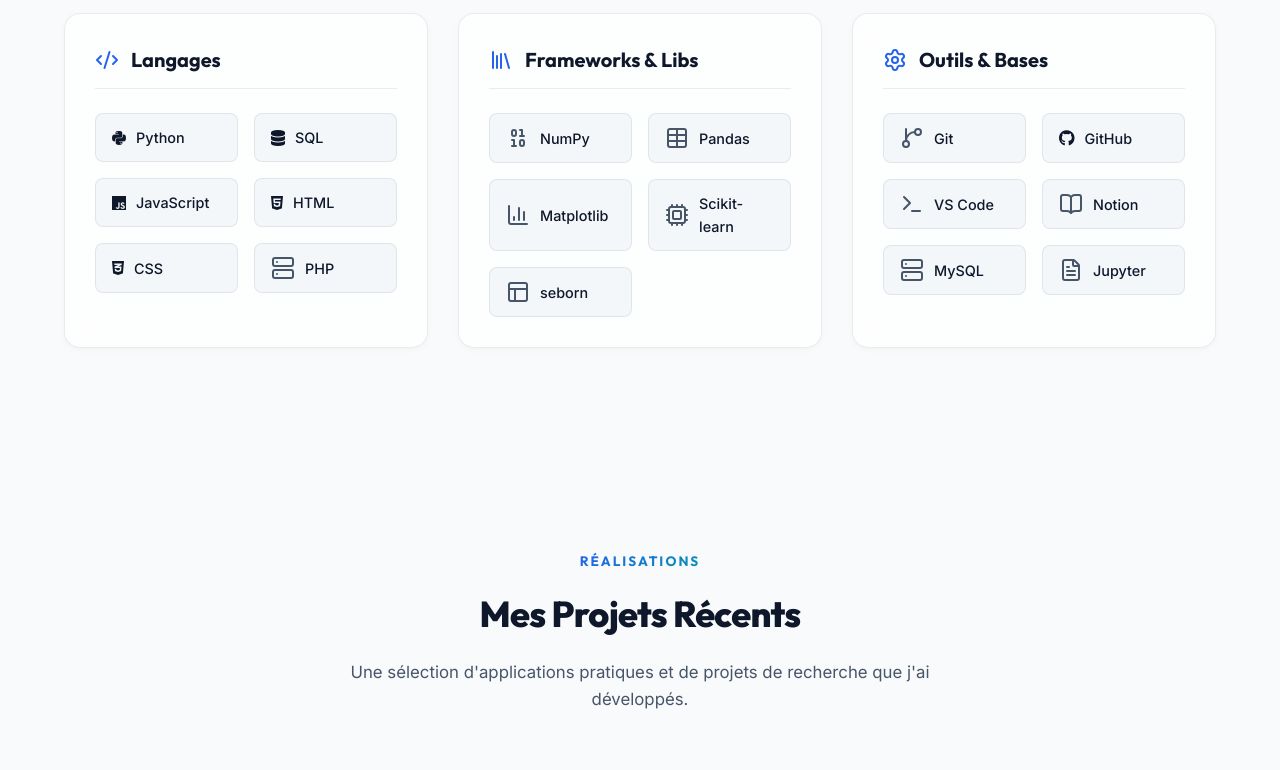
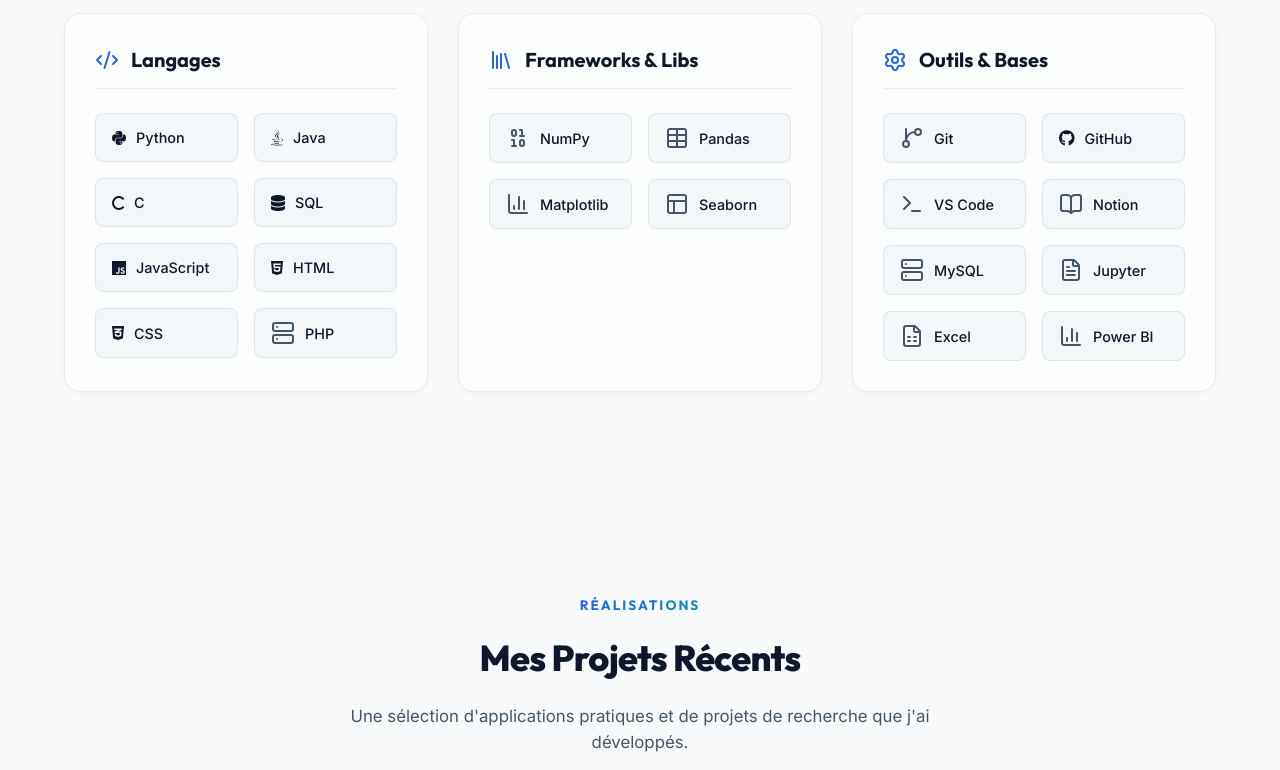
Before and after one commit to yahyenanti22/MyPortofilio, a plain HTML site: page index.html in a window 1280 px wide. Shown: the part 2160-2930 px from the top of the page. Drawn offline with nearby package versions, Linux system fonts and the light colour scheme.

Commit message:
ajout deux outils

```diff
--- a/index.html
+++ b/index.html
@@ -207,6 +207,14 @@
                         <span class="skill-name">Python</span>
                     </div>
                     <div class="skill-card">
+                        <i class="fa-brands fa-java"></i>
+                        <span class="skill-name">Java</span>
+                    </div>
+                    <div class="skill-card">
+                        <i class="fa-brands fa-c"></i>
+                        <span class="skill-name">C</span>
+                    </div>
+                    <div class="skill-card">
                         <i class="fa-solid fa-database"></i>
                         <span class="skill-name">SQL</span>
                     </div>
@@ -247,13 +255,13 @@
                         <i data-lucide="bar-chart-3"></i>
                         <span class="skill-name">Matplotlib</span>
                     </div>
-                    <div class="skill-card">
+                    <!-- <div class="skill-card">
                         <i data-lucide="cpu"></i>
                         <span class="skill-name">Scikit-learn</span>
-                    </div>
+                    </div> -->
                     <div class="skill-card">
                         <i data-lucide="layout"></i>
-                        <span class="skill-name">seborn</span>
+                        <span class="skill-name">Seaborn</span>
                     </div>
                 </div>
             </div>
@@ -287,6 +295,14 @@
                     <div class="skill-card">
                         <i data-lucide="file-text"></i>
                         <span class="skill-name">Jupyter</span>
+                    </div>
+                    <div class="skill-card">
+                        <i data-lucide="file-spreadsheet"></i>
+                        <span class="skill-name">Excel</span>
+                    </div>
+                    <div class="skill-card">
+                        <i data-lucide="chart-column"></i>
+                        <span class="skill-name">Power BI</span>
                     </div>
                 </div>
             </div>
@@ -327,9 +343,9 @@
                         <a href="https://github.com/yahyenanti22/Sales_Analysis.git" target="_blank" rel="noopener noreferrer" class="btn-link">
                             <i class="fa-brands fa-github"></i> Code GitHub
                         </a>
-                        <a href="#" class="btn-link">
+                        <!-- <a href="#" class="btn-link">
                             <i data-lucide="external-link"></i> Démo Live
-                        </a>
+                        </a> -->
                     </div>
                 </div>
             </div>
```
